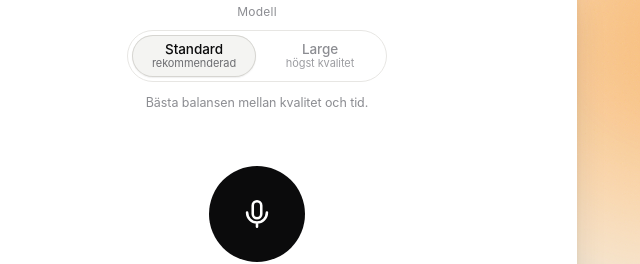
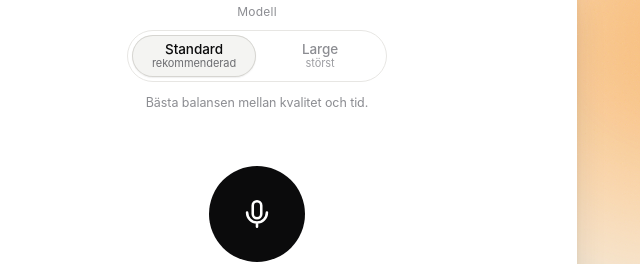
Before and after one commit to Malmen877/prata, a plain HTML site: page crates/prata-web/src/index.html in a window 1280 px wide. Shown: the part 412-676 px from the top of the page, 383-1023 px from the left. Drawn offline with Linux system fonts and the light colour scheme; no server answers.

Commit message:
docs(0.6.1): final x86 numbers (Mac pending), Large = 'Största modellen, långsammast' / 'störst', CHANGELOG date and landed Snabb fixes

```diff
--- a/crates/prata-web/src/index.html
+++ b/crates/prata-web/src/index.html
@@ -354,11 +354,11 @@ dialog::backdrop{background:rgba(11,11,12,.45)}
       <!-- rendered from /api/info.picker (Snabb, Standard, Large); tiny/base/medium still work via CLI/API -->
       <div class="seg" id="modelSeg" role="group" aria-labelledby="modelLbl">
         <button type="button" data-model="small" aria-pressed="true">Standard<small>rekommenderad</small></button>
-        <button type="button" data-model="large" aria-pressed="false">Large<small>högst kvalitet</small></button>
+        <button type="button" data-model="large" aria-pressed="false">Large<small>störst</small></button>
       </div>
       <select id="model" class="pillselect" aria-labelledby="modelLbl">
         <option value="small" selected>Standard · rekommenderad</option>
-        <option value="large">Large · högst kvalitet</option>
+        <option value="large">Large · störst</option>
       </select>
       <div class="minfo hidden" id="modelInfo" aria-live="polite"></div>
     </div>
@@ -538,9 +538,9 @@ const DEFAULT_MODEL = "small";
 const FALLBACK = {   // used only when the server sends no label/description
   snabb: ["Snabb", "Klang Pianissimo – mycket bra svenska, snabbast. Rekommenderas för långa inspelningar"],
   small: ["Standard", "Bästa balansen mellan kvalitet och tid"],
-  large: ["Large", "Högst kvalitet, långsammast"],
+  large: ["Large", "Största modellen, långsammast"],
 };
-const SUB = { snabb: "snabbast", small: "rekommenderad", large: "högst kvalitet" };   // short sub-label in the button
+const SUB = { snabb: "snabbast", small: "rekommenderad", large: "störst" };   // short sub-label in the button
 const SNABB_URL = "https://huggingface.co/KlangAI/pianissimo-sv";
 let modelMeta = {}, pickerIds = ["small", "large"], defaultModel = DEFAULT_MODEL, segBtns = [];
 function modelLabel(m) { return (modelMeta[m] && modelMeta[m].label) || (FALLBACK[m] || [])[0] || m || ""; }
```
Also changed, not shown: CHANGELOG.md, README.md.
